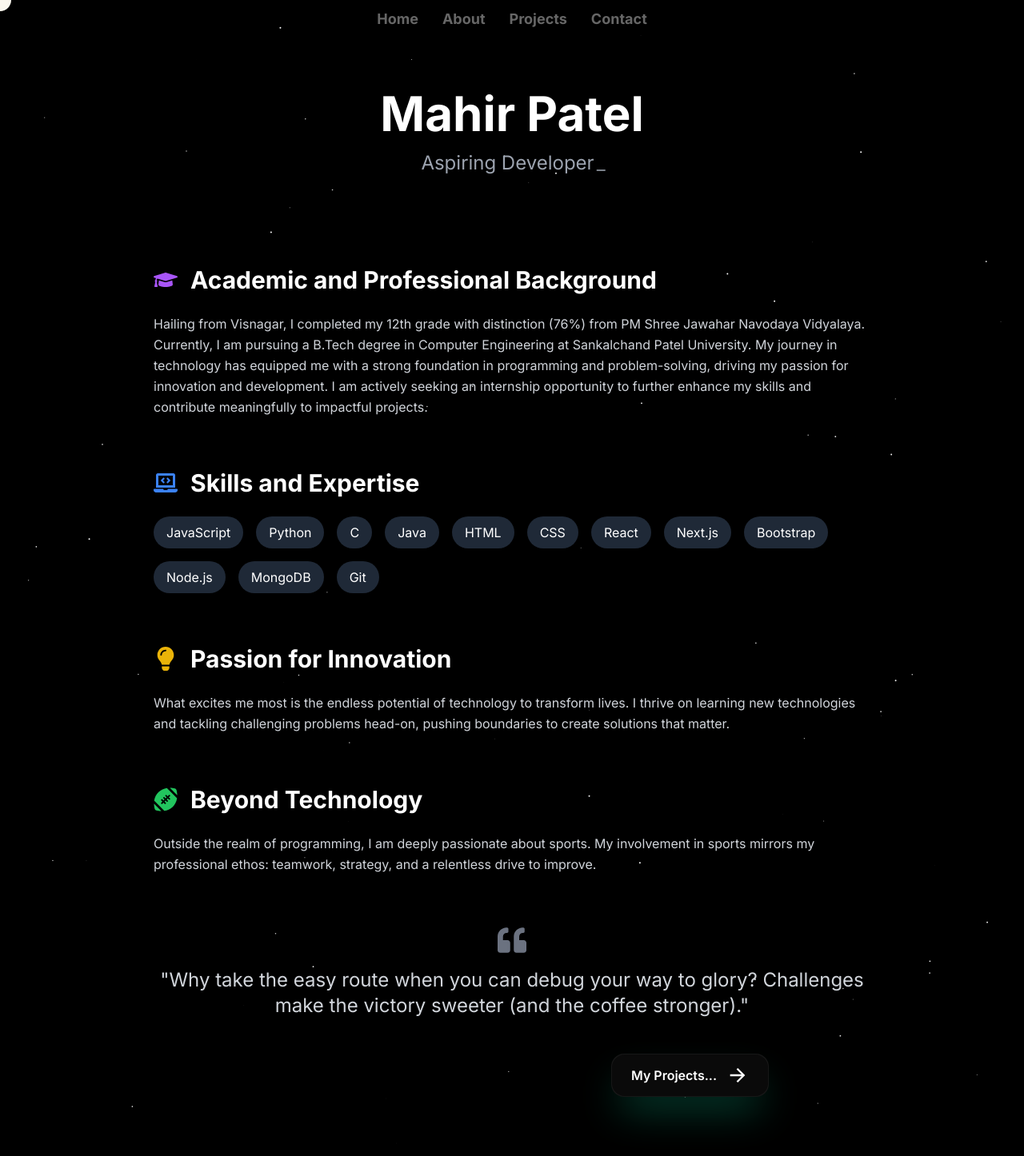
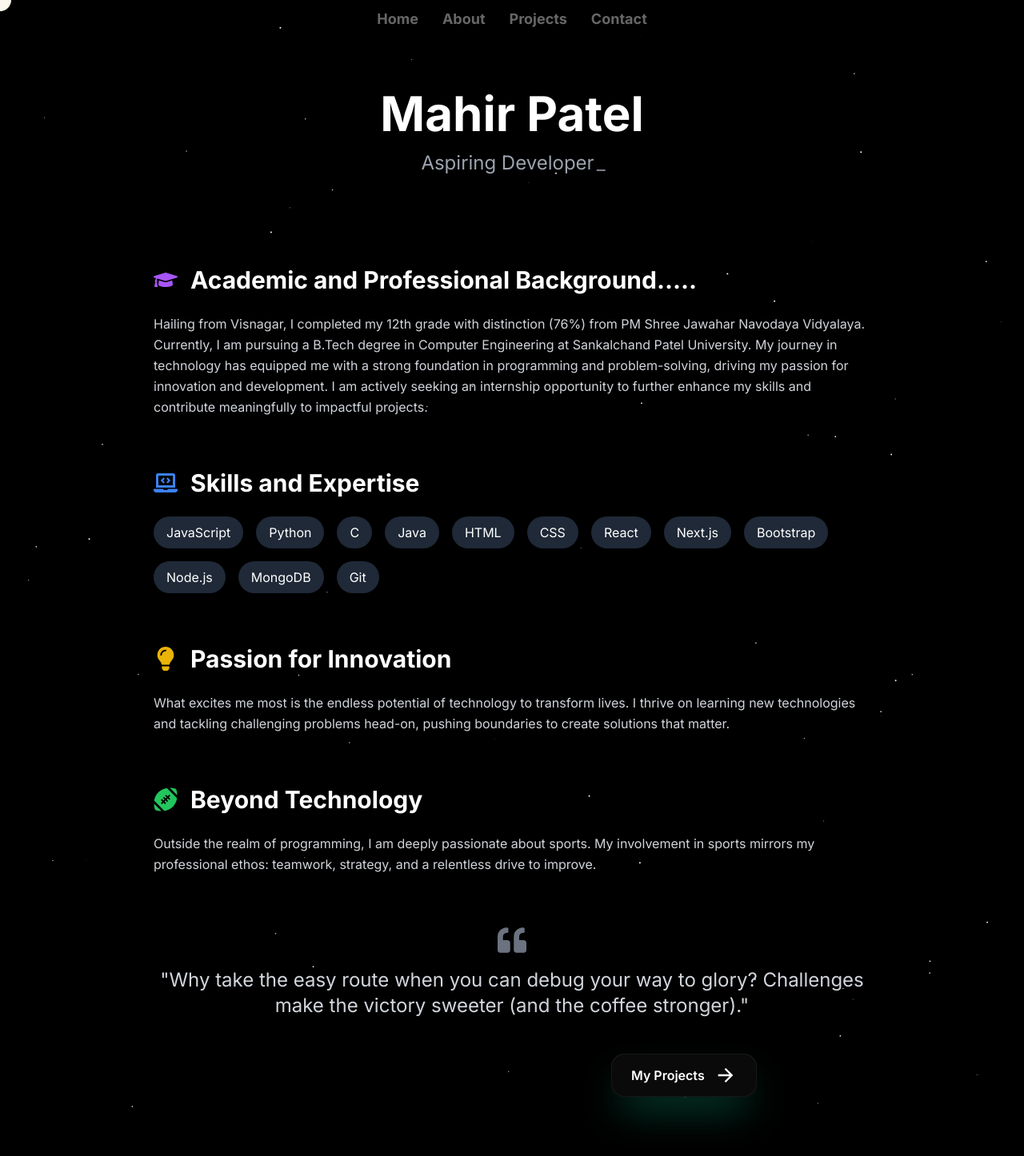
Before and after one commit to Mahirpatel2006/Mahir_Portfolio, a Next.js app: page /about in a window 1280 px wide. Shown: the whole page at 80% size. Built offline with nearby package versions, Linux system fonts and the light colour scheme.

Commit message:
Update page.tsx

```diff
--- a/app/about/page.tsx
+++ b/app/about/page.tsx
@@ -46,7 +46,7 @@ export default function AboutMe() {
                 <span className="relative z-10 block px-6 py-3 rounded-2xl bg-neutral-950">
                   <div className="relative z-10 flex items-center space-x-3">
                     <span className="transition-all duration-500 group-hover:translate-x-1.5 group-hover:text-emerald-300">
-                      My Projects...
+                      My Projects
                     </span>
                     <svg
                       xmlns="http://www.w3.org/2000/svg"
@@ -111,7 +111,7 @@ function AcademicBackground() {
         transition={{ type: "spring", stiffness: 300 }}
       >
         <FaGraduationCap className="mr-4 text-purple-500" />
-        Academic and Professional Background
+        Academic and Professional Background.....
       </motion.h2>
       <p className="text-gray-300 leading-relaxed">
         Hailing from Visnagar, I completed my 12th grade with distinction (76%) from PM Shree Jawahar Navodaya Vidyalaya. Currently, I am pursuing a B.Tech degree in Computer Engineering at Sankalchand Patel University. My journey in technology has equipped me with a strong foundation in programming and problem-solving, driving my passion for innovation and development. I am actively seeking an internship opportunity to further enhance my skills and contribute meaningfully to impactful projects.
```
